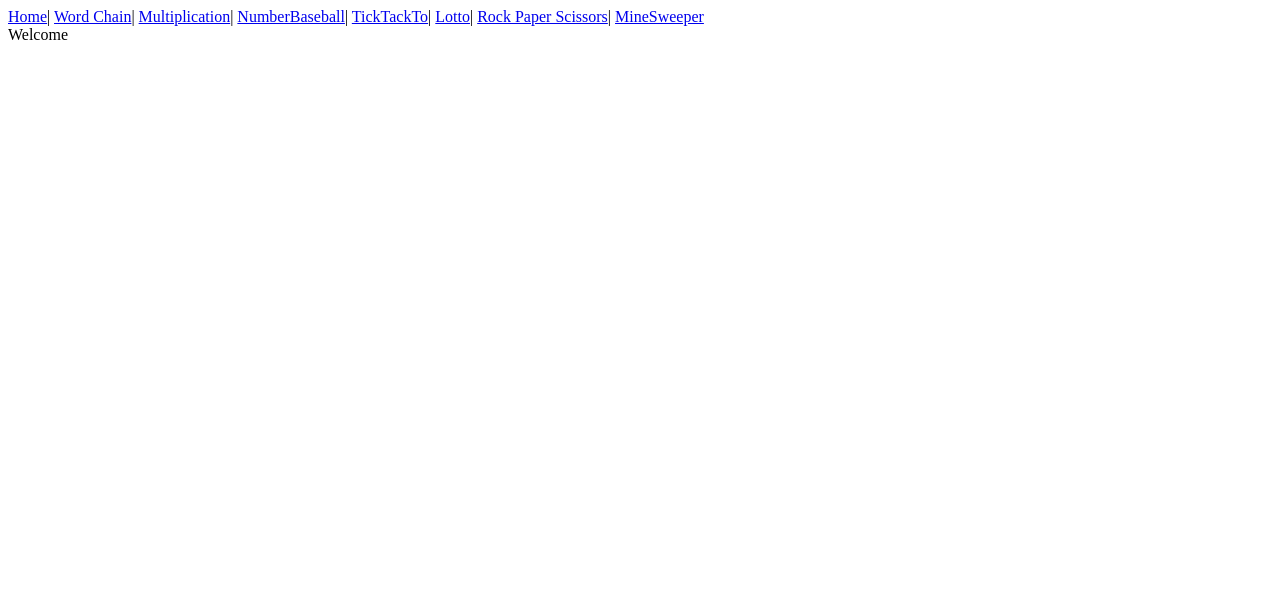
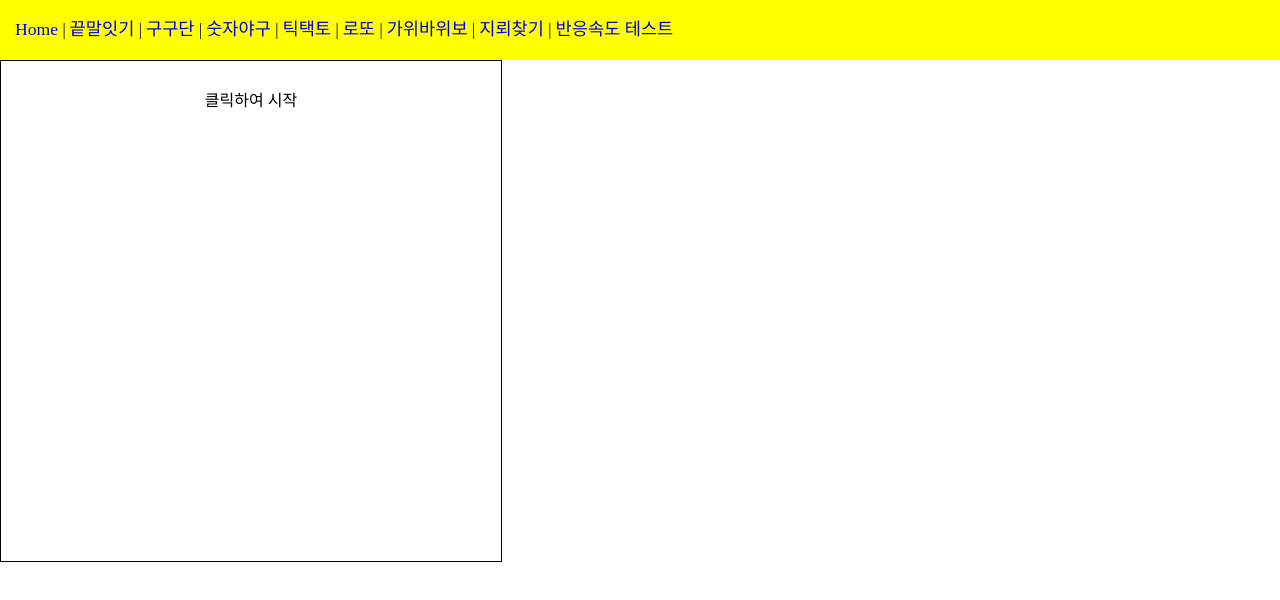
Before and after one commit to WonYoungYun/gameBox, a Vue app in the folder gamebox/: page /reaction in a window 1280 px wide. Shown: the top 600 px of the page. Built offline with nearby package versions, Linux system fonts and the light colour scheme.

Commit message:
reaction

```diff
--- a/gamebox/src/App.vue
+++ b/gamebox/src/App.vue
@@ -15,4 +15,9 @@ export default {
 </script>
 
 <style>
+html,
+body {
+  margin: 0;
+  padding: 0;
+}
 </style>
--- a/gamebox/src/components/MineSweeper.vue
+++ b/gamebox/src/components/MineSweeper.vue
@@ -1,6 +1,5 @@
 <template>
   <div>
-    <img src="http://minesweeperonline.com/sprite100.gif" alt>
     <h1>MineSweeper</h1>
     <div>
       <div>
@@ -25,11 +24,6 @@
       <button @click="reset" :disabled="invalidButton" v-else>reset</button>
       <div>
         <table id="board">
-          <tr>
-            <td>
-              <span id="timer">0</span>초
-            </td>
-          </tr>
           <tbody>
             <tr v-for="(line,index) in board" :key="index">
               <td
@@ -129,7 +123,8 @@ export default {
             id: "",
             done: false,
             question: false,
-            exclamation: false
+            exclamation: false,
+            mine: ""
           });
         }
       }
@@ -153,8 +148,8 @@ export default {
         let hor = Math.floor(this.minePos[k] / width);
         let ver = (this.minePos[k] % width) - 1;
         ver < 0
-          ? (this.board[hor - 1][width - 1].id = "X")
-          : (this.board[hor][ver].id = "X");
+          ? (this.board[hor - 1][width - 1].mine = "X")
+          : (this.board[hor][ver].mine = "X");
 
         //지뢰 위치에 X를 그려줌 지뢰위치정보는 minePos가 가지고 있다.
       }
@@ -173,7 +168,7 @@ export default {
       if (this.gameOver) return;
       if (target.done) return;
 
-      if (e.target.textContent === "X") {
+      if (target.mine === "X") {
         target.done = true;
         this.gameOver = true;
         this.msg = "실패 ㅠㅠ";
@@ -207,7 +202,7 @@ export default {
       }
 
       target.id = nearCheck.filter(
-        e => this.board[e.width][e.height].id === "X"
+        e => this.board[e.width][e.height].mine === "X"
       ).length;
       if (this.open === this.size) {
         this.gameOver = true;
@@ -236,7 +231,7 @@ export default {
       if (this.gameOver) return;
       if (target.done) return;
 
-      if (target.id === "" || target.id === "X") {
+      if (target.id === "") {
         flag = "!";
         target.exclamation = true;
       } else if (target.id === "!") {
@@ -244,9 +239,7 @@ export default {
         target.exclamation = false;
         target.question = true;
       } else if (target.id === "?") {
-        const num = fVer * parentTr.children.length + fHor + 1;
-        if (this.minePos.includes(num)) flag = "X";
-        else flag = "";
+        flag = "";
         target.exclamation = false;
         target.question = false;
       }
--- a/gamebox/src/components/NavBar.vue
+++ b/gamebox/src/components/NavBar.vue
@@ -1,13 +1,14 @@
 <template>
-  <div>
-    <router-link to="/">Home</router-link>|
-    <router-link to="/wordchain">Word Chain</router-link>|
-    <router-link to="/multiplication">Multiplication</router-link>|
-    <router-link to="/numberbaseball">NumberBaseball</router-link>|
-    <router-link to="/ticktackto">TickTackTo</router-link>|
-    <router-link to="/lotto">Lotto</router-link>|
-    <router-link to="/rps">Rock Paper Scissors</router-link>|
-    <router-link to="/minesweeper">MineSweeper</router-link>
+  <div id="navbar">
+    <router-link to="/">Home&nbsp;</router-link>|
+    <router-link to="/wordchain">끝말잇기&nbsp;</router-link>|
+    <router-link to="/multiplication">구구단&nbsp;</router-link>|
+    <router-link to="/numberbaseball">숫자야구&nbsp;</router-link>|
+    <router-link to="/ticktackto">틱택토&nbsp;</router-link>|
+    <router-link to="/lotto">로또&nbsp;</router-link>|
+    <router-link to="/rps">가위바위보&nbsp;</router-link>|
+    <router-link to="/minesweeper">지뢰찾기&nbsp;</router-link>|
+    <router-link to="/reaction">반응속도 테스트&nbsp;</router-link>
   </div>
 </template>
 
@@ -15,5 +16,16 @@
 export default {};
 </script>
 
-<style>
+<style scoped>
+#navbar {
+  width: 100%;
+  height: 60px;
+  background-color: yellow;
+  padding: 15px;
+  box-sizing: border-box;
+}
+a {
+  text-decoration: none;
+  font-size: 1.1em;
+}
 </style>
--- /dev/null
+++ b/gamebox/src/components/Reaction.vue
@@ -0,0 +1,99 @@
+<template>
+  <div>
+    <div
+      id="screen"
+      @click="startGame"
+      :class="{waiting:screenStatus.isWating, ready:screenStatus.isReady, now:screenStatus.isNow}"
+    >
+      <span>{{screenStatus.msg}}</span>
+    </div>
+    <p v-if="avgTime">당신의 평균: {{avgTime}}</p>
+  </div>
+</template>
+
+<script>
+export default {
+  data() {
+    return {
+      screenStatus: {
+        isReady: false,
+        isNow: false,
+        isWaiting: true,
+        msg: "클릭하여 시작"
+      },
+      startTime: null,
+      checkTime: null,
+      score: 0,
+      log: []
+    };
+  },
+  computed: {
+    avgTime() {
+      if (!this.log.length) return;
+      const avg =
+        this.log.reduce((sum, el) => {
+          return sum + el;
+        }, 0) / this.log.length || 1;
+      return avg;
+    }
+  },
+  methods: {
+    startGame() {
+      const screen = this.screenStatus;
+
+      if (screen.isWaiting) {
+        screen.isWaiting = false;
+        screen.isReady = true;
+        screen.msg = "녹색이 되면 클릭!";
+        this.checkTime = setTimeout(() => {
+          this.startTime = new Date();
+          screen.isReady = false;
+          screen.isNow = true;
+          screen.msg = "클릭!";
+        }, Math.floor(Math.random() * 1000) + 2000);
+      } else if (screen.isReady) {
+        if (!this.startTime) {
+          clearTimeout(this.checkTime);
+          screen.isNow = false;
+          screen.isReady = false;
+          screen.isWaiting = true;
+          screen.msg = "너무빨리 누르셨습니다.";
+          return;
+        }
+        screen.isReady = false;
+        screen.isNow = true;
+        screen.msg = "클릭!";
+      } else if (screen.isNow) {
+        const endTime = new Date();
+        screen.isNow = false;
+        screen.isWaiting = true;
+        this.score = (endTime - this.startTime) / 1000;
+        this.startTime = null;
+        this.log.push(this.score);
+        console.log(this.score);
+        console.log(this.log);
+        screen.msg = "재시작?";
+      }
+    }
+  }
+};
+</script>
+
+<style scoped>
+#screen {
+  width: 500px;
+  height: 500px;
+  border: 1px solid black;
+  text-align: center;
+  line-height: 5;
+}
+.waiting {
+  background-color: aqua;
+}
+.ready {
+  background-color: red;
+}
+.now {
+  background-color: green;
+}
+</style>
--- a/gamebox/src/routes/index.js
+++ b/gamebox/src/routes/index.js
@@ -8,6 +8,7 @@ import TickTackTo from "../components/TickTackTo.vue";
 import Lotto from "../components/Lotto.vue";
 import RPS from "../components/RPS.vue";
 import MineSweeper from "../components/MineSweeper.vue";
+import Reaction from "../components/Reaction.vue";
 Vue.use(VueRouter);
 
 export const router = new VueRouter({
@@ -46,6 +47,10 @@ export const router = new VueRouter({
       component: MineSweeper
     },
     {
+      path: "/reaction",
+      component: Reaction
+    },
+    {
       path: "*",
       component: Home
     }
```
